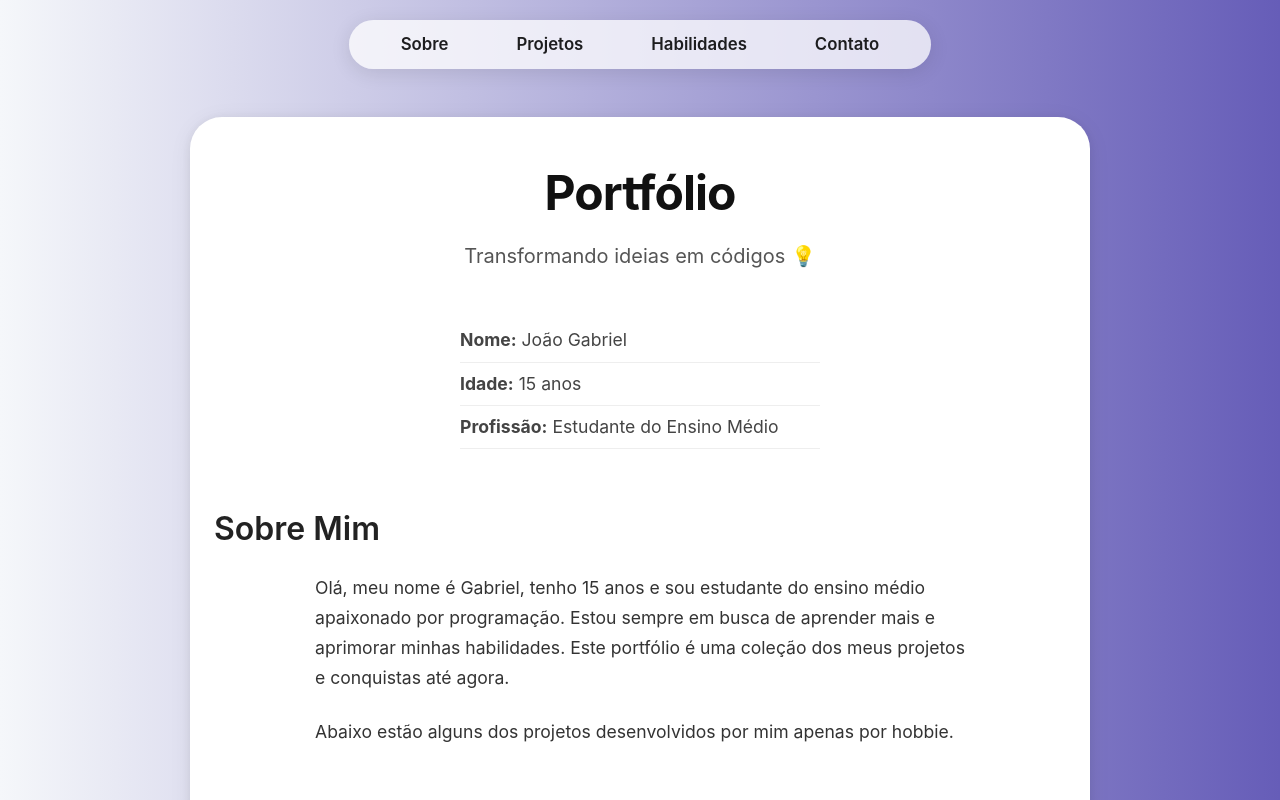
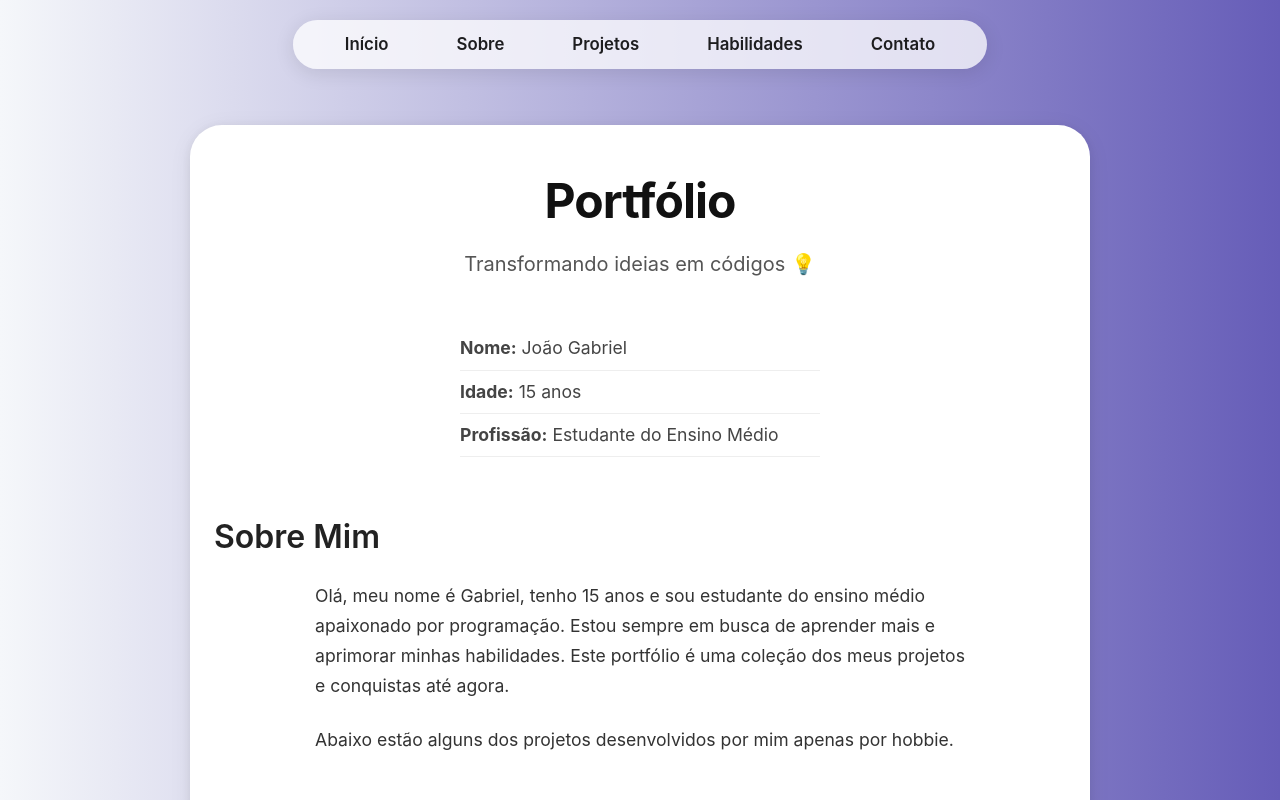
Before and after one commit to gabrieli08898998/Portfolio, a plain HTML site: page index.html in a window 1280 px wide. Shown: the top 800 px of the page. Drawn offline with Linux system fonts and the light colour scheme.

Commit message:
Update index.html

```diff
--- a/index.html
+++ b/index.html
@@ -1,3 +1,4 @@
+
 <!DOCTYPE html>
 <html lang="pt-BR">
 <head>
@@ -9,18 +10,22 @@
   <link
     rel="stylesheet"
     href="https://cdnjs.cloudflare.com/ajax/libs/font-awesome/6.4.0/css/all.min.css"
+
   />
+
 </head>
 <body>
   <nav class="navbar">
     <ul>
+      <li><a href="#home">Início</a></li>
       <li><a href="#sobre">Sobre</a></li>
       <li><a href="#projetos">Projetos</a></li>
       <li><a href="#habilidades">Habilidades</a></li>
       <li><a href="#contato">Contato</a></li>
+
     </ul>
   </nav>
-
+<section class="home"  id="home"></section>
   <main>
     <header>
       <h1>Portfólio</h1>
@@ -107,5 +112,31 @@
 </footer>
 
   </main>
+ <script>
+  // Ativa scroll suave pelo CSS, não pelo JS
+  // Removido: document.documentElement.style.scrollBehavior
+
+  // Função segura para animar os elementos só uma vez
+  const observer = new IntersectionObserver((entries, observer) => {
+    entries.forEach(entry => {
+      if (entry.isIntersecting) {
+        entry.target.classList.add('elevate');
+        observer.unobserve(entry.target); // para de observar depois de animar
+      }
+    });
+  }, {
+    threshold: 0.15
+  });
+
+  // Seleciona elementos que devem ser animados (mas exclui navbar e coisas fixas)
+  const animatedItems = document.querySelectorAll('section, header, footer, figure, .habilidades-lista li');
+
+  animatedItems.forEach(item => {
+    item.classList.add('invisible');
+    observer.observe(item);
+  });
+</script>
+
+
 </body>
 </html>
```
